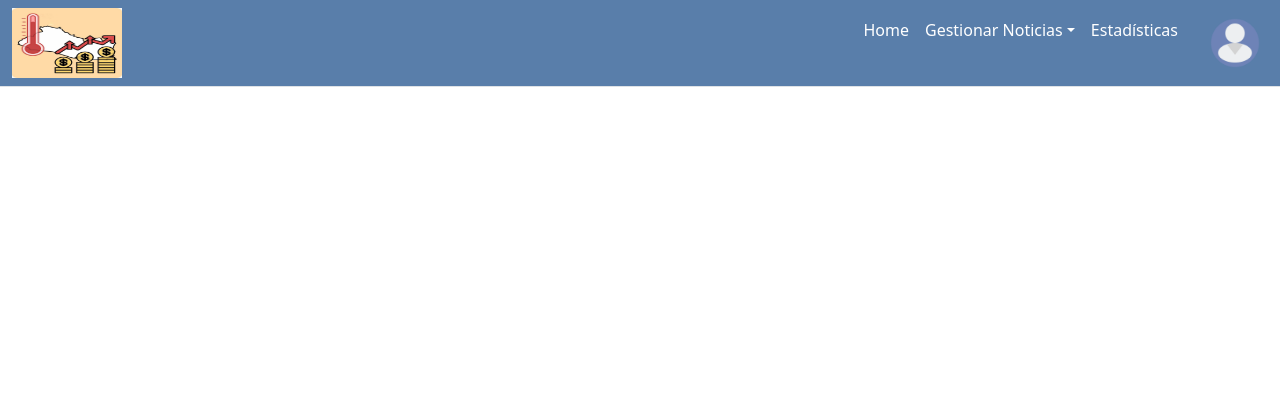
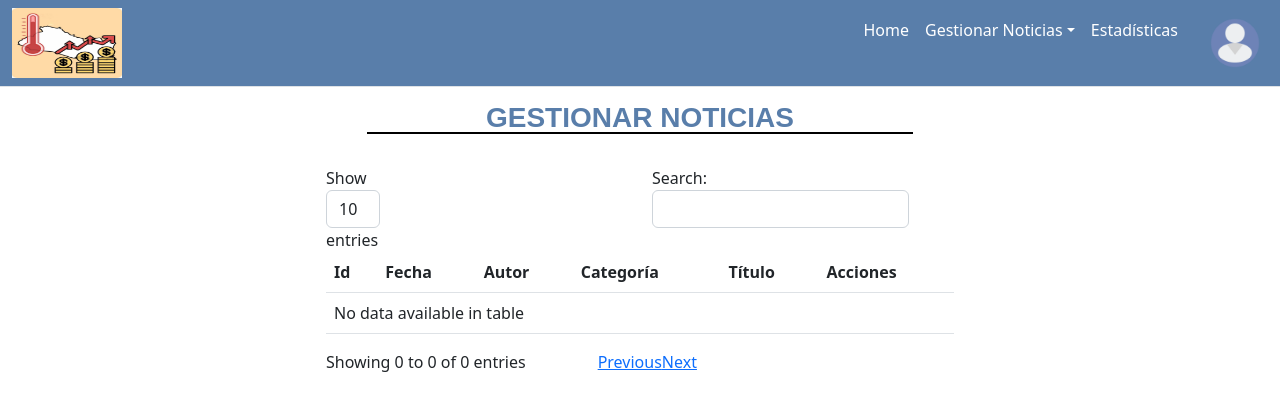
Before and after one commit to michellec20/Proyecto-HDP115, a Django app: template HDP115/templates/gestionarNoticia.html in a window 1280 px wide. Shown: the top 411 px of the page. Run offline with Django 3.2, Linux system fonts and the light colour scheme; the template is opened without the code that fills it, so the values that code supplies are empty; parts of the project's set-up code (start-up, migrations or seed data) failed here and were passed over; some libraries are stand-ins or nearby versions; some web fonts are replaced.

Commit message:
templates

```diff
--- a/HDP115/templates/gestionarNoticia.html
+++ b/HDP115/templates/gestionarNoticia.html
@@ -1,80 +1,113 @@
-{% extends "./index.html" %}
+{% extends 'index.html' %}
+{% load static %}
+{% load my_filters %}
 
-{% block title %} Gestionar Noticias {% endblock %}
+{% block head %}
+{% endblock %}
 
-<div class = "row">
-  <div class="col-sm-12 col-md-6 col-lg-4 col-xl-4">
-    {% if messages %}
-    {% for message in messages %}
-    <div class="alert alert-dismissible alert-success">
-<button type="button" class="close" data-dismiss="alert">&times;</button>
-<strong class="text-dark">{{ message }}</strong>
-    </div>
-    {% endfor %}
-    {% endif %}
-<h2>Gestionar Noticias</h2>
-<div class="card">
-  <div class="card-body">
-    <form action="/gestionarNoticia/ " method="POST">
-      {% csrf_token %}
-      <div class="form-group">
-        <input type="text" id="txtId" name="txtId" class="form-control" min="1" max="2" placeholder="Id"
-         value="1" required>
-      </div>
-      <div class="form-group">
-        <input type="text" id="txtFecha" name="txtFecha" class="form-control" placeholder="Fecha"
-         minlength="6" maxlength="10" required>
-      </div>
-      <div class="form-group">
-        <input type="text" id="txtAutor" name="txtAutor" class="form-control" placeholder="Autor"
-         minlength="6" maxlength="50" required>
-      </div>
-      <div class="form-group">
-        <input type="text" id="txtCategoria" name="txtCategoria" class="form-control" placeholder="Categoria"
-         minlength="6" maxlength="50" required>
-      </div>
-      <div class="form-group">
-        <input type="text" id="txtTitulo" name="txtTitulo" class="form-control" placeholder="Titulo"
-         minlength="6" maxlength="50" required>
-      </div>
-      <div class="form-group">
-        <button type="submit" class="btn btn-success btn block text-white">Guardar </button>
-      </div>
+{% block content %}
+<div class="container">
+  <div class="row justify-content-center"> <!-- Agrega la clase "justify-content-center" para centrar el contenido -->
+    <div class="col-md-6">
+      <div class="form-panel panel panel-default">
 
-    </form>
-  </div>
-
+        <div class="panel-heading text-center"> <!-- Agrega la clase "text-center" para centrar el contenido del panel-heading -->
+          <h3 class="panel-title" style="color: #597eaa;"><b>GESTIONAR NOTICIAS</b></h3>
         </div>
       </div>
-  <div class="col-sm-12 col-md-6 col-lg-8 col-xl-8">
-       <div class="table-responsive py-2">
-        <table class="table table-striped">
+    </div>
+  </div>
+</div>
+<br>
+<div class="panel-body">
+  <form id="formulario" role="form" action="." method="POST">
+    {% csrf_token %}
+    <fieldset>
+      <div class="row justify-content-center"> <!-- Agrega la clase "justify-content-center" para centrar el contenido -->
+        <div class="col-md-6">
+          <table class="table">
             <thead>
               <tr>
-            <th>#</th>
                 <th>Id</th>
                 <th>Fecha</th>
                 <th>Autor</th>
-            <th>Categoria</th>
-            <th>Titulo</th>
-            <th colspan="2">Acciones </th>
+                <th>Categoría</th>
+                <th>Título</th>
+                <th>Acciones</th>
               </tr>
             </thead>
             <tbody>
-          {% for c in noticia %}
+              {% for n in noticia %}
               <tr>
-            <td>{{forloop.counter}}</td>
-            <td>{{c.id}}</td>
-            <td>{{c.fecha}}</td>
-            <td>{{c.autor}}</td>
-            <td>{{c.tipo_categoria}}</td>
-            <td>{{c.titulo}}</td>
-            <td><a href="/edicionNoticia/{{c.id}}" class="btn btn-info">Editar</a></td>
-            <td><a href="/eliminarNoticia/{{c.id}}" class="btn btn-danger btnEliminacion">Eliminar</a></td>
+                <td>{{ n.idnoticia }}</td>
+                <td>{{ n.fecha }}</td>
+                <td>{{ n.autor }}</td>
+                <td>{{ n.tipo_categoria|get_categoria_nombre }}</td>
+                <td>{{ n.titulo }}</td>
+                <td>
+                  <a href="/editarNoticia/{{ n.idnoticia }}" class="btn btn-info btnEditar">Editar</a>
+                </td>
+                <td>
+                  <a href="/eliminarNoticia/{{ n.idnoticia }}" class="btn btn-danger btnEliminacion">Eliminar</a>
+                </td>
               </tr>
               {% endfor %}
             </tbody>
           </table>
         </div>
       </div>
+    </fieldset>
+  </form>
 </div>
+
+{% endblock content %}
+
+
+
+{% block scripts %}
+<!-- DataTables JavaScript -->
+<script src="{% static 'js/dataTables/jquery.dataTables.min.js'%}"></script>
+<script src="{% static 'js/dataTables/dataTables.bootstrap.min.js'%}"></script>
+<script type=application/javascript>
+    {%if messages%}
+        var msg = '';
+        var msg1 = '';
+        {%for message in messages%}
+        {% if 'error' in message.tags %}
+            msg += '{{ message }}\n';
+          {% endif %}
+        {% endfor %}
+        if(msg != ''){
+        Swal.fire({
+            icon: 'error',
+            text: msg,
+            //footer: '<a href="">Why do I have this issue?</a>'
+          })
+        }
+        {%for message in messages%}
+        {% if 'success' in message.tags %}
+            msg1 += '{{ message }}\n';
+          {% endif %}
+        {% endfor %}
+        if(msg1 != ''){
+            Swal.fire({
+                icon: 'success',
+                text: msg1,
+              })
+        }
+    {% endif %}
+  </script>
+
+<script type="text/javascript">
+  $(document).ready(function() {
+    $('.table').DataTable();
+
+    // Manejar el evento de clic en los botones de clase "btnEditar"
+    $('.table').on('click', '.btnEditar', function(e) {
+      e.preventDefault();
+      var url = $(this).attr('href');
+      window.location.href = url;
+    });
+  });
+</script>
+{% endblock %}
```
Also changed, not shown: HDP115/templates/agregarNoticia.html (+8 -1 lines), HDP115/templates/edicionNoticia.html (+47 -36 lines). Lines whose indentation alone changed are shown as unchanged.
